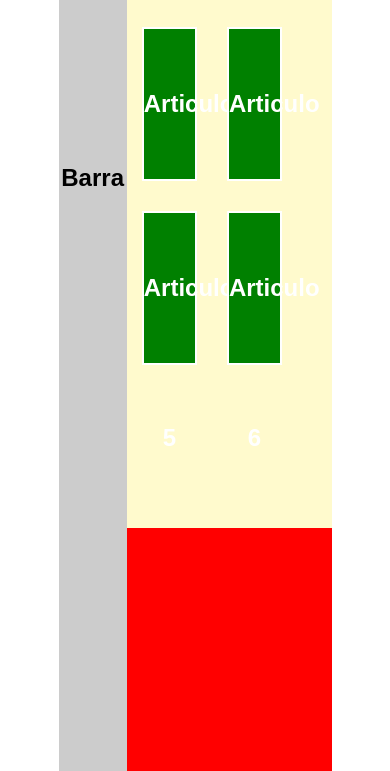
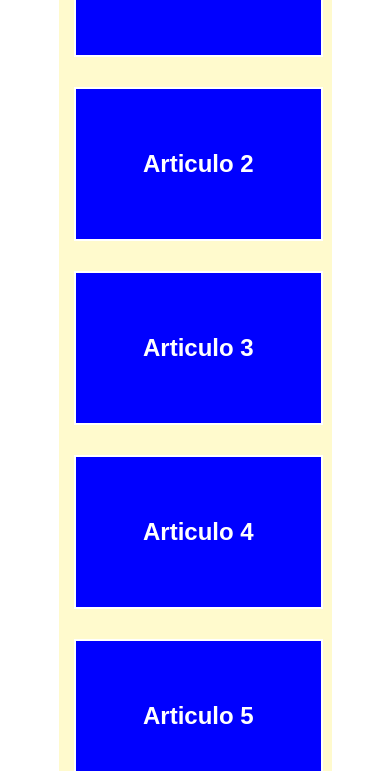
Before and after one commit to florenciarimolo/master-css, a plain HTML site: page aprendiendo-responsive/index.html in a window 390 px wide. Shown: the part 362-1133 px from the top of the page. Drawn offline with Linux system fonts and the light colour scheme.

Commit message:
Add media queries

```diff
--- a/aprendiendo-responsive/index.html
+++ b/aprendiendo-responsive/index.html
@@ -3,8 +3,9 @@
 
 <head>
     <meta charset="utf-8" />
+    <!-- Para que el navegador detecte que va a ser responsive en dispositivos: viewport -->
+    <meta name="viewport" content="width=device-width, user-scalable=no" />
     <title>Aprendiendo responsive con Víctor Robles</title>
-    <link rel="icon" type="image/x-icon" href="img/logo.png" />
     <link rel="stylesheet" type="text/css" href="styles.css" />
 </head>
 
--- a/aprendiendo-responsive/styles.css
+++ b/aprendiendo-responsive/styles.css
@@ -53,3 +53,36 @@ aside {
     float: left;
     margin: 15px;
 }
+
+/* Responsive media queries */
+
+@media (640px <= width <= 888px) {
+    #articles article {
+        width: 40%;
+        background: red;
+    }
+}
+
+@media (width <= 640px) {
+
+    #articles {
+        width: 100%;
+    }
+
+    #articles article {
+        width: 90%;
+        background: blue;
+    }
+
+    #container {
+        overflow: hidden;
+    }
+
+    aside {
+        float: none;
+        min-height: auto;
+        line-height: 20px;
+        width: 91%;
+        padding: 20px;
+    }
+}
```
